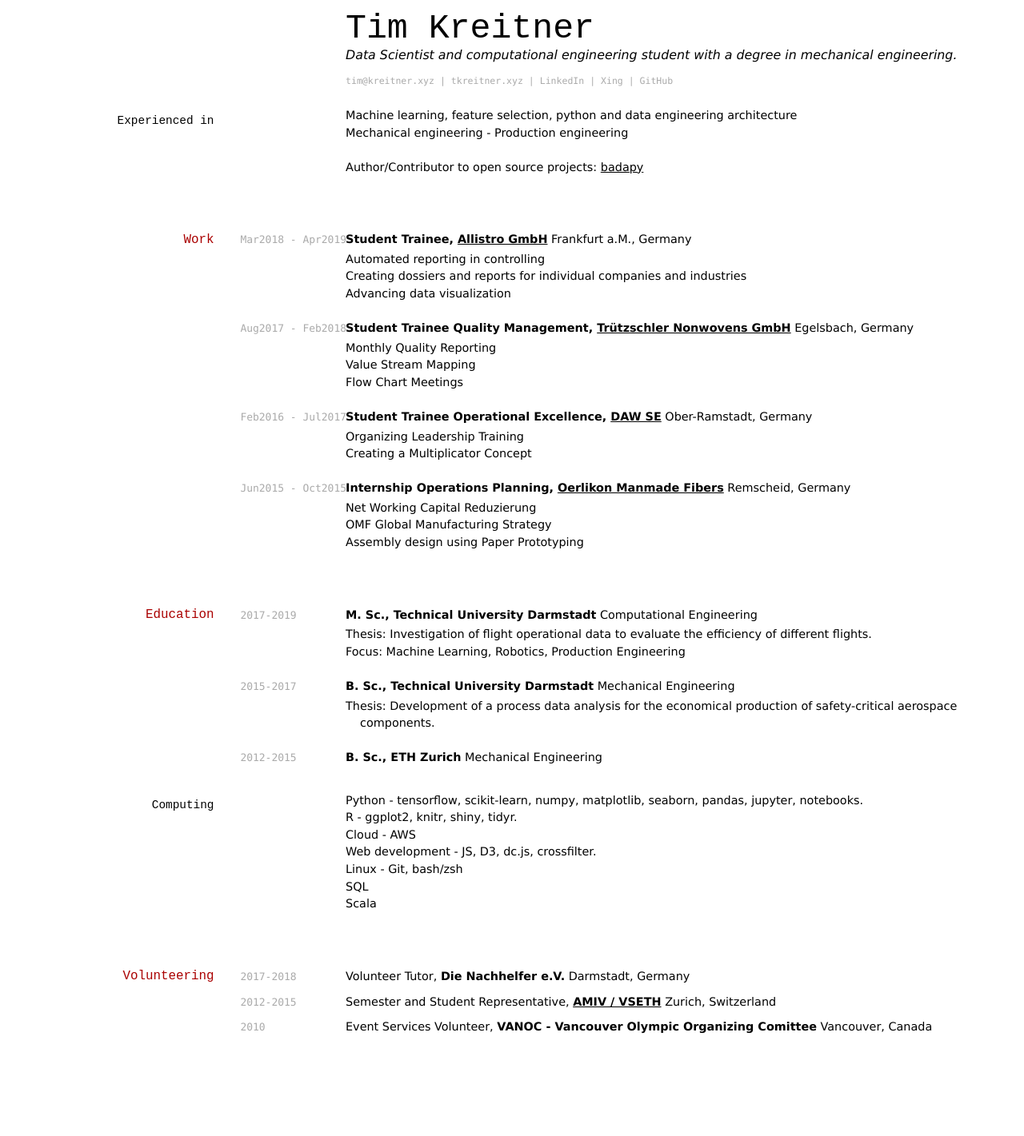
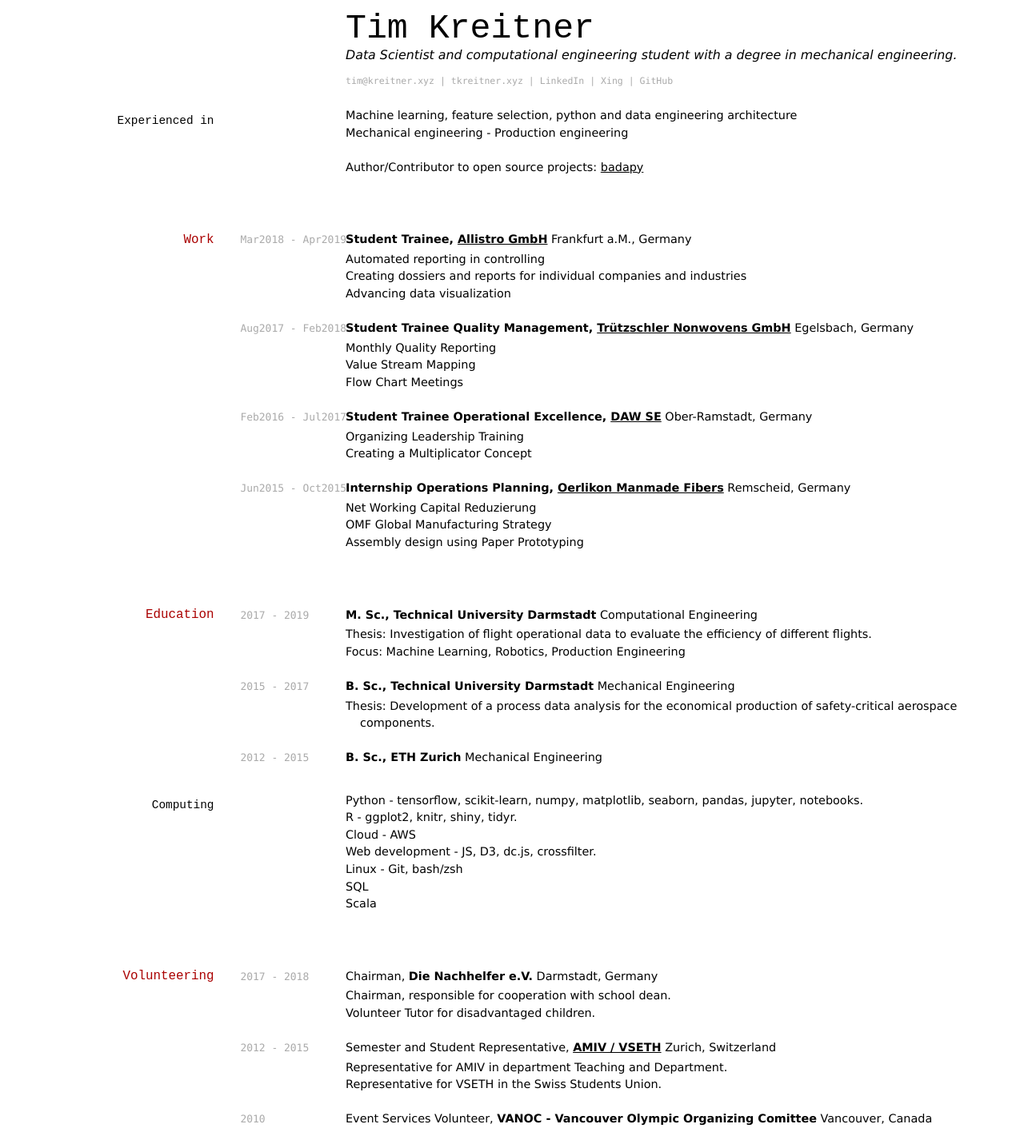
Before and after one commit to tabassco/timscv, a Jekyll site: the page built from index.md, in a window 1280 px wide. Shown: the whole page at 80% size. Built offline with Jekyll 4.4.1, drawn with Linux system fonts in a browser that asks for light colours; before the commit the page ends 1306 px from its top, so only the background shows below that.

Commit message:
added volunteering

```diff
--- a/index.md
+++ b/index.md
@@ -56,20 +56,20 @@ __Internship Operations Planning, [Oerlikon Manmade Fibers](https://www.oerlikon
 
 ## Education
 
-`2017-2019`
+`2017 - 2019`
 __M. Sc., Technical University Darmstadt__
 Computational Engineering
 
 - Thesis: Investigation of flight operational data to evaluate the efficiency of different flights.
 - Focus: Machine Learning, Robotics, Production Engineering
 
-`2015-2017`
+`2015 - 2017`
 __B. Sc., Technical University Darmstadt__
 Mechanical Engineering
 
 - Thesis: Development of a process data analysis for the economical production of safety-critical aerospace components.
 
-`2012-2015`
+`2012 - 2015`
 __B. Sc., ETH Zurich__
 Mechanical Engineering
 
@@ -85,11 +85,18 @@ Mechanical Engineering
 - Scala
 
 ## Volunteering
-`2017-2018`
-Volunteer Tutor, __Die Nachhelfer e.V.__ Darmstadt, Germany
+`2017 - 2018`
+Chairman, __Die Nachhelfer e.V.__ Darmstadt, Germany
 
-`2012-2015`
+- Chairman, responsible for cooperation with school dean.
+- Volunteer Tutor for disadvantaged children.
+
+
+`2012 - 2015`
 Semester and Student Representative, __[AMIV / VSETH](https://amiv.ethz.ch/en/)__ Zurich, Switzerland
+
+- Representative for AMIV in department Teaching and Department.
+- Representative for VSETH in the Swiss Students Union.
 
 `2010`
 Event Services Volunteer, __VANOC - Vancouver Olympic Organizing Comittee__ Vancouver, Canada
```
